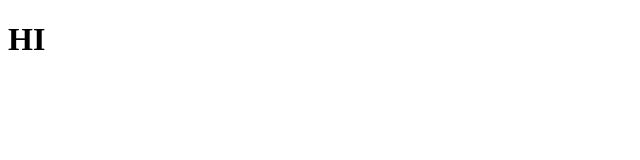
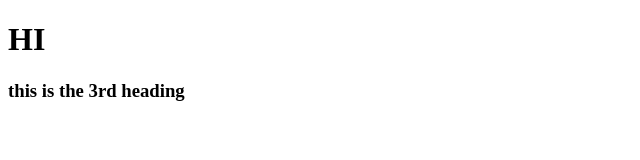
Before and after one commit to AvHai/testfolder, a plain HTML site: page index.html in a window 1280 px wide. Shown: the whole page, without its empty margins (0-640 px from the left). Drawn offline with Linux system fonts and the light colour scheme.

Commit message:
Changed to branch 1

```diff
--- a/index.html
+++ b/index.html
@@ -7,5 +7,6 @@
 </head>
 <body>
     <h1>HI</h1>
+    <h3>this is the 3rd heading</h3>
 </body>
 </html>
```
